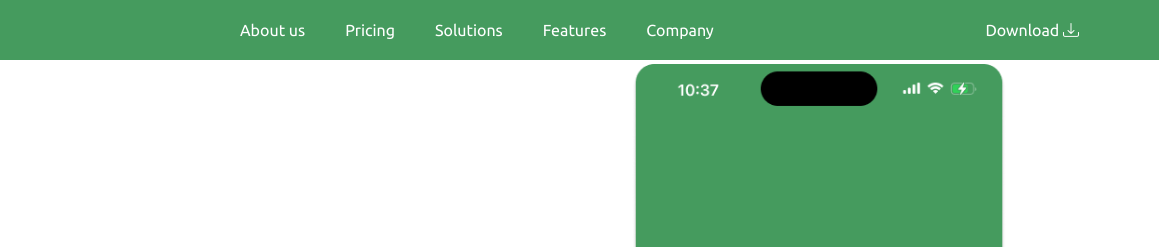
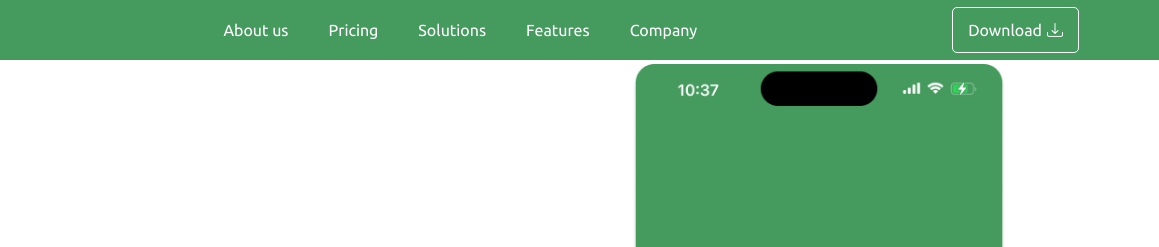
Before and after one commit to Vuxchan/showcase-template, a plain HTML site: page index.html in a window 1280 px wide. Shown: the top 247 px of the page, 121-1280 px from the left. Drawn offline with nearby package versions, Linux system fonts and the light colour scheme.

Commit message:
update css

```diff
--- a/css/index.css
+++ b/css/index.css
@@ -24,7 +24,7 @@
     cursor: pointer;
     border: 2px solid #459b5e;
 }
-btn-new1{
+.btn-new1{
     padding: 10px 15px;
     width: max-content;
     border-radius: 5px;
@@ -34,7 +34,7 @@ btn-new1{
     align-items: center;
     display: flex;
     cursor: pointer;
-    border: 3px solid #ffffff;
+    border: 1px solid #ffffff;
 }
 html {
     scroll-behavior: smooth;
--- a/index.html
+++ b/index.html
@@ -3,7 +3,7 @@
     <head>
         <meta charset="UTF-8" />
         <meta name="viewport" content="width=device-width, initial-scale=1.0" />
-        <title>Traveler</title>
+        <title>UniBite</title>
         <meta name="description" content="" />
         <link
             rel="shortcut icon"
@@ -63,7 +63,7 @@
                     <a
                         class="btn-new1"
                     >
-                        <span>Download</span>
+                        <span style="padding-right: 5px;">Download</span>
                         <i class="bi bi-download"></i>
                     </a>
                 </div>
@@ -94,7 +94,7 @@
                             <div
                                 class="reveal-up tw-text-center tw-text-6xl tw-font-semibold tw-uppercase tw-leading-[80px] max-lg:tw-text-4xl max-md:tw-leading-snug"
                             >
-                                <span style="color: #459b5e"> Unibite  </span>
+                                <span style="color: #459b5e"> UniBite  </span>
                                 <br />
                                 <span style="color: #459b5e"> Eat smarter at VNU </span>
                             </div>
```
